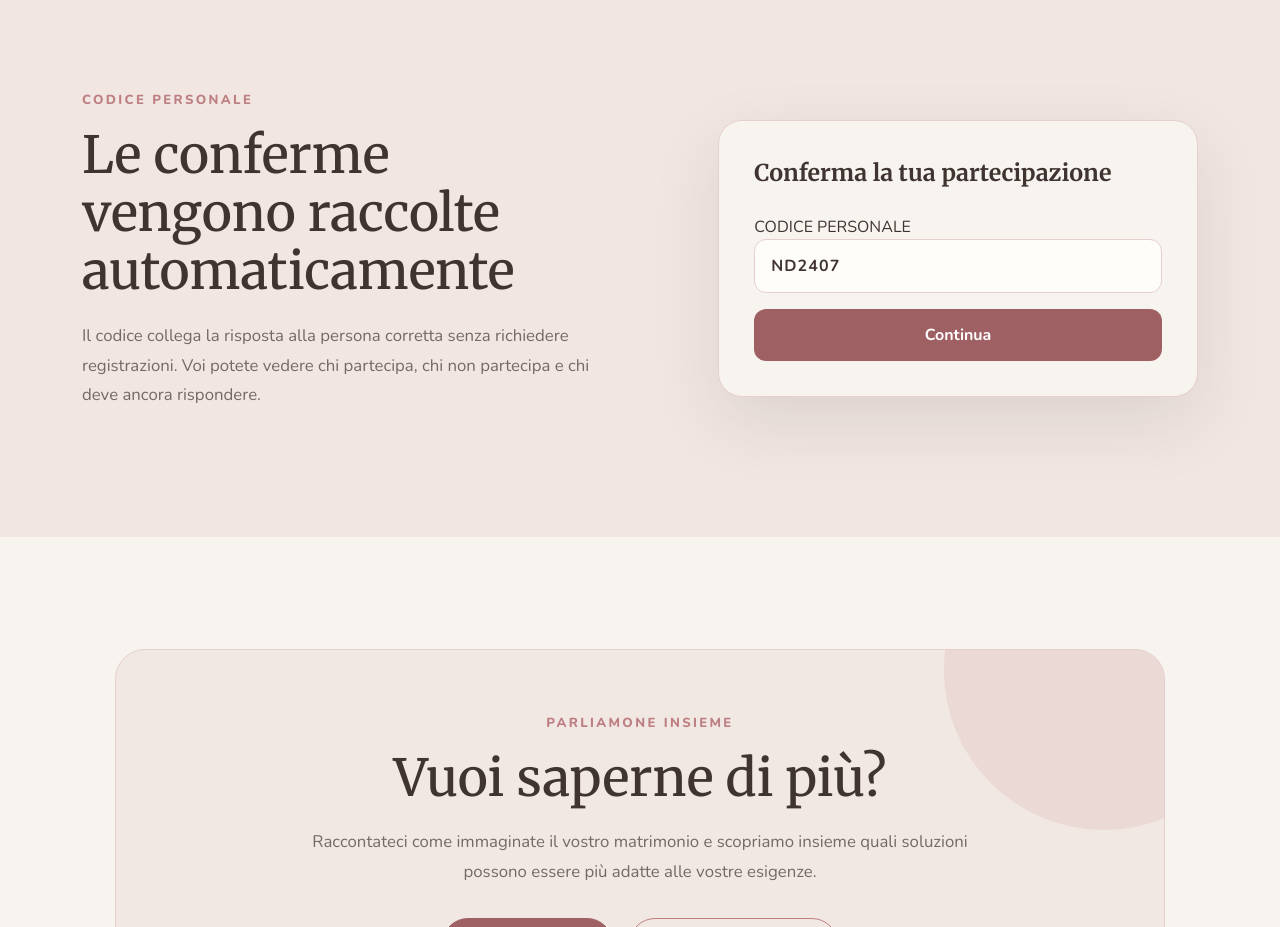
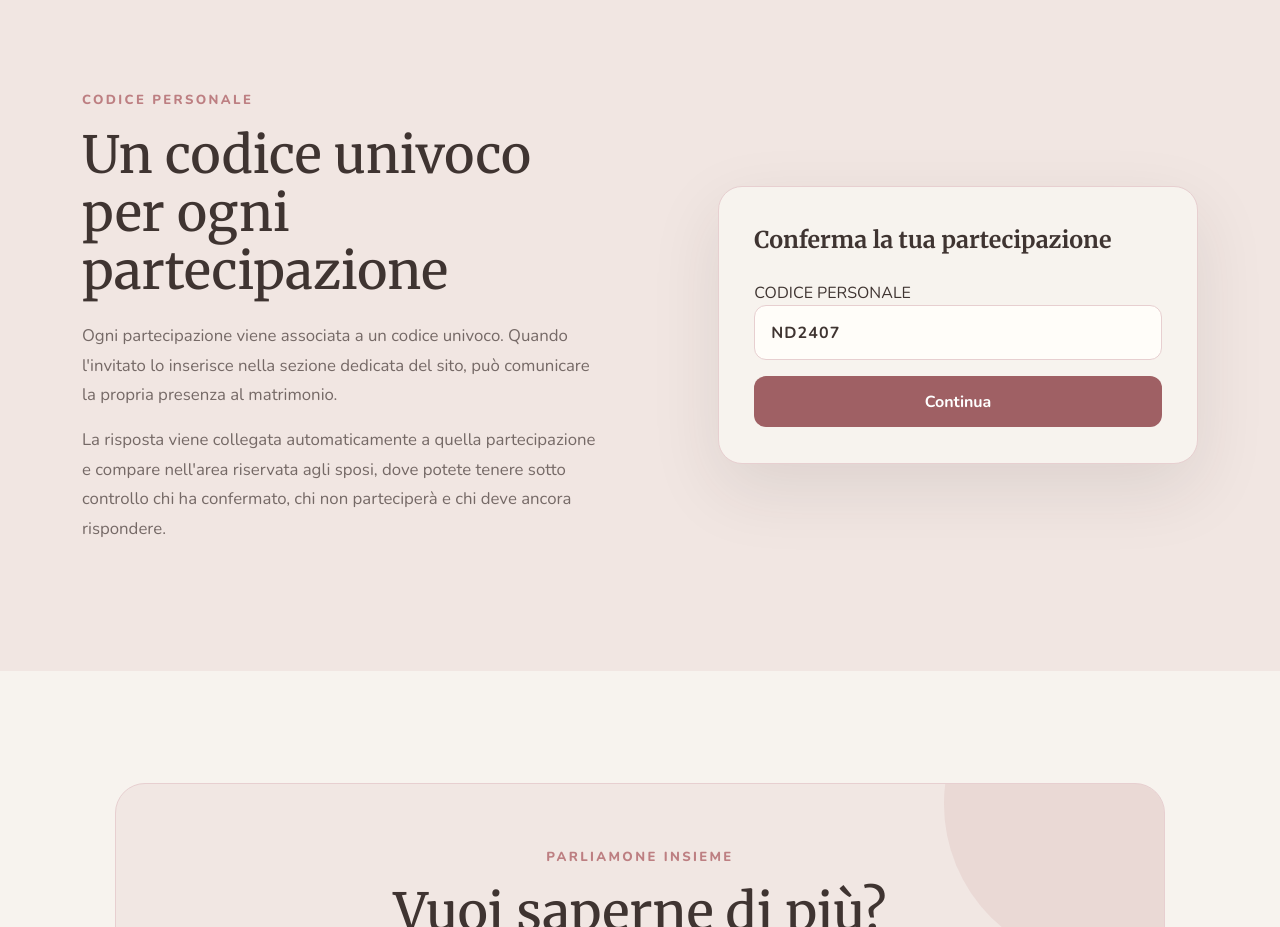
Before and after one commit to simonedantevisconti/nozze-digitali, a React (Vite) app: page /partecipazioni-digitali in a window 1280 px wide. Shown: the part 2800-3727 px from the top of the page. Built offline with nearby package versions, Linux system fonts and the light colour scheme.

Commit message:
Clarify unique invitation code and admin tracking flow

```diff
--- a/src/pages/PartecipazioniDigitaliPage.jsx
+++ b/src/pages/PartecipazioniDigitaliPage.jsx
@@ -245,12 +245,19 @@ const PartecipazioniDigitaliPage = () => {
                     CODICE PERSONALE
                   </p>
 
-                  <h2>Le conferme vengono raccolte automaticamente</h2>
+                  <h2>Un codice univoco per ogni partecipazione</h2>
 
                   <p>
-                    Il codice collega la risposta alla persona corretta senza
-                    richiedere registrazioni. Voi potete vedere chi partecipa,
-                    chi non partecipa e chi deve ancora rispondere.
+                    Ogni partecipazione viene associata a un codice univoco.
+                    Quando l&apos;invitato lo inserisce nella sezione dedicata del
+                    sito, può comunicare la propria presenza al matrimonio.
+                  </p>
+
+                  <p>
+                    La risposta viene collegata automaticamente a quella
+                    partecipazione e compare nell&apos;area riservata agli sposi,
+                    dove potete tenere sotto controllo chi ha confermato, chi non
+                    parteciperà e chi deve ancora rispondere.
                   </p>
                 </div>
               </Reveal>
```
